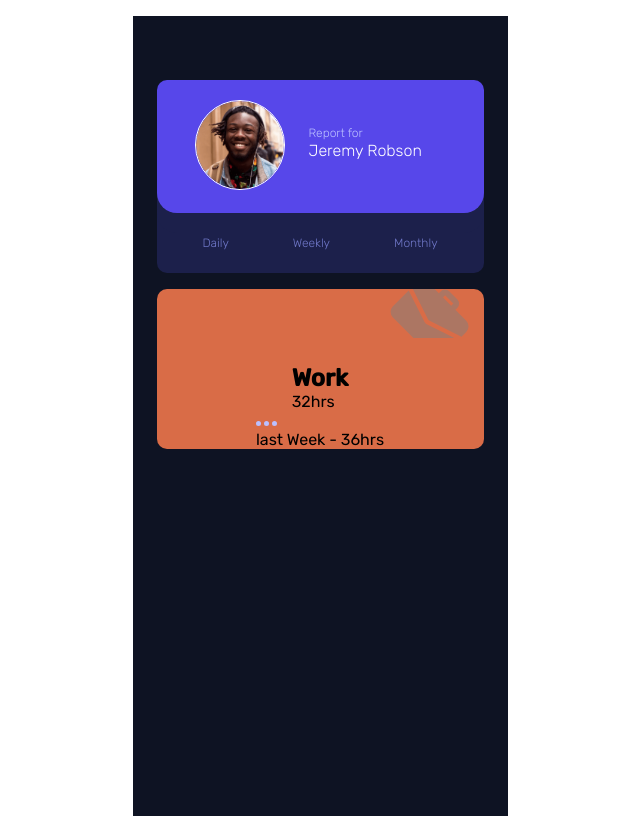
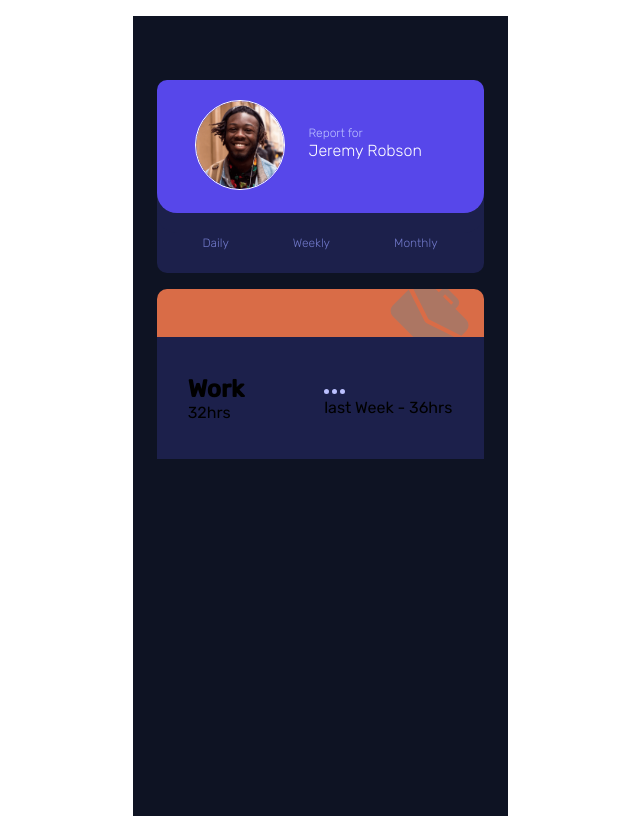
Before and after one commit to Have-Samuel/time-tracking-dashboard, a plain HTML site: page index.html in a window 1280 px wide. Shown: the whole page, without its empty margins (320-960 px from the left). Drawn offline with Linux system fonts and the light colour scheme.

Commit message:
styling the positioned images

```diff
--- a/index.html
+++ b/index.html
@@ -30,6 +30,7 @@
       <div class="image-show">
           <img src="./images/icon-work.svg" alt="work">
         </div>
+        <div class="content">
         <div class="work-hours">
           <h2>Work</h2>
           <div class="hours">
@@ -43,6 +44,7 @@
           <span>last Week - 36hrs</span>
         </div>
       </div>
+      </div>
     </div>
   </div>
 </body>
--- a/style.css
+++ b/style.css
@@ -120,25 +120,16 @@ body {
 .play-card {
   width: 327px;
   height: 160px;
+
   /* background-color: #1c204b; */
   background-color: #d96c47;
   border-radius: 10px;
-  display: flex;
-  justify-content: center;
-  align-items: center;
-  flex-direction: column;
   margin-bottom: 1rem;
 }
 
 .image-show {
   width: 327px;
-  height: 58px;
-  /* background-color: #1c204b; */
-  border-radius: 10px;
-  display: flex;
-  justify-content: center;
-  align-items: center;
-  flex-direction: column;
+  height: 32px;
   margin-bottom: 1rem;
   position: relative;
 }
@@ -148,5 +139,15 @@ body {
   position: absolute;
   top: -10px;
   right: 15px;
-  clip: rect(9px, 327px, 58px, 0);
+  clip: rect(10px, 327px, 58px, 0);
 }
+
+.content {
+  /* width: 327px; */
+  height: 122px;
+  background-color: #1c204b;
+  display: flex;
+  align-items: center;
+  justify-content: center;
+  gap: 5rem;
+}
```
